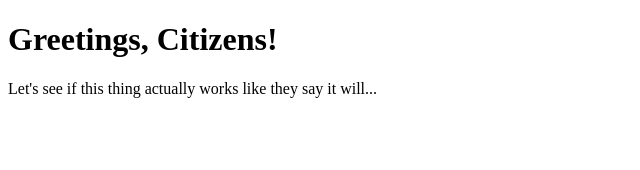
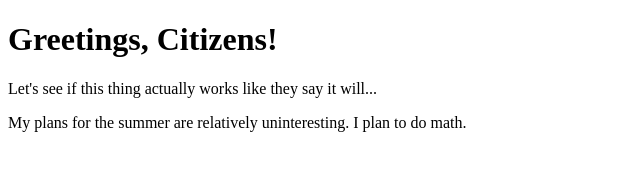
Before and after one commit to jdsteph2/jdsteph2.github.io, a plain HTML site: page index.html in a window 1280 px wide. Shown: the whole page, without its empty margins (0-640 px from the left). Drawn offline with Linux system fonts and the light colour scheme.

Commit message:
update to show my wife...

```diff
--- a/index.html
+++ b/index.html
@@ -3,5 +3,6 @@
     <body>
         <h1> Greetings, Citizens! </h1>
         <p>  Let's see if this thing actually works like they say it will...</p>
+        <p>  My plans for the summer are relatively uninteresting.  I plan to do math. </p>
     </body>
 </html>
```
